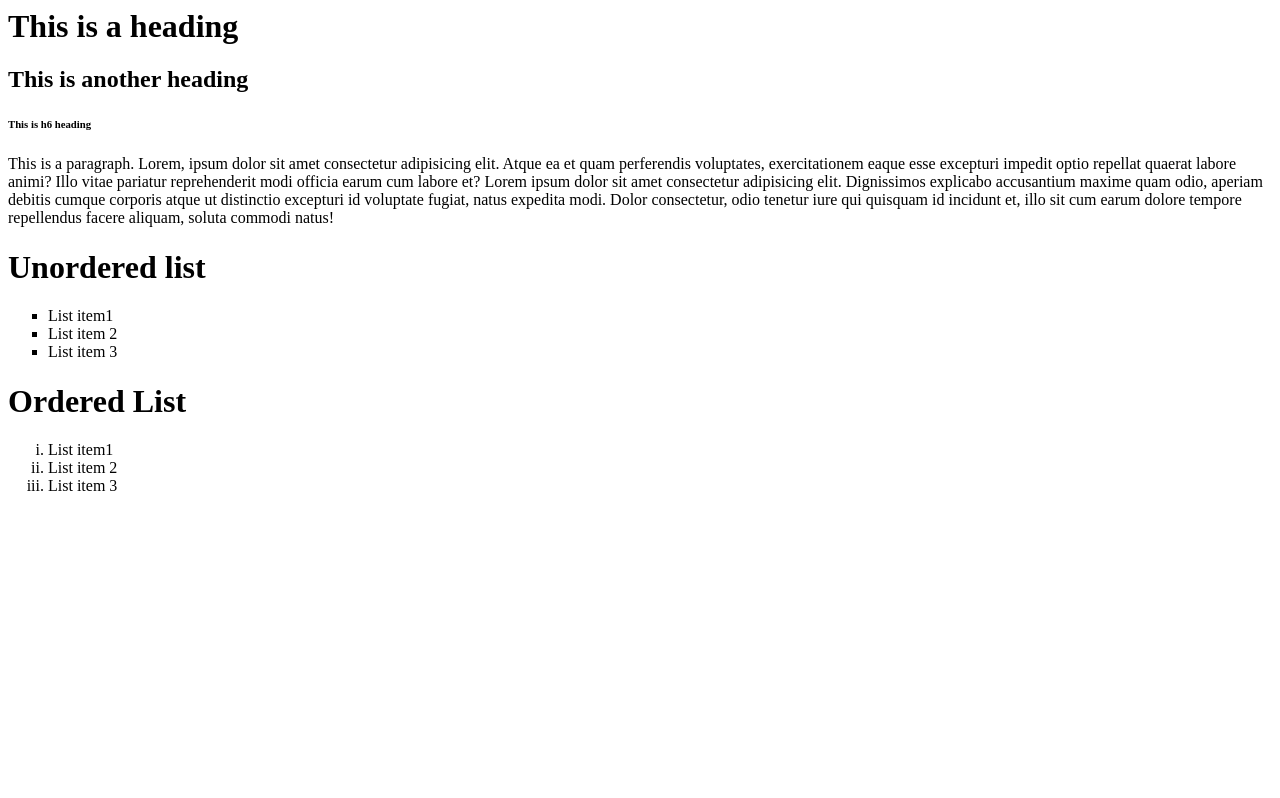
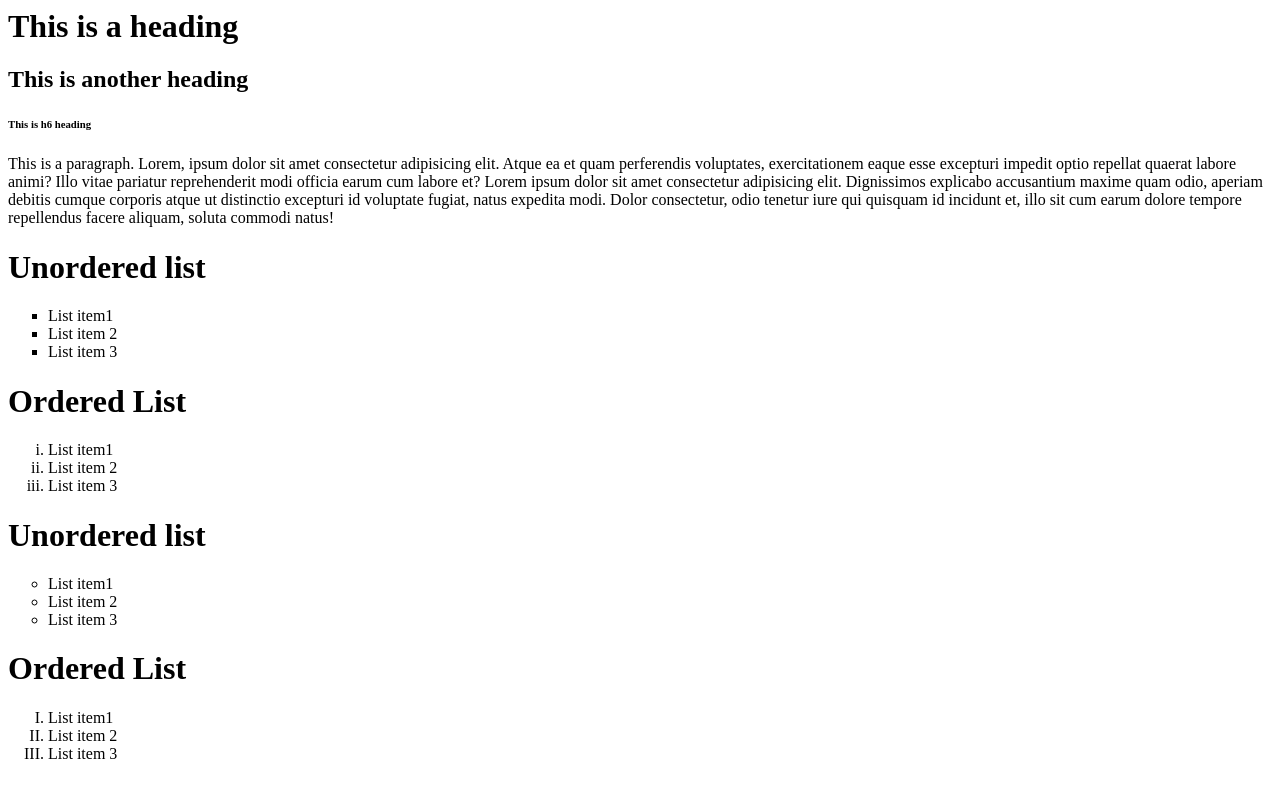
Before and after one commit to hakeemshah9846/html123, a plain HTML site: page index.html in a window 1280 px wide. Drawn offline with Linux system fonts and the light colour scheme.

Commit message:
Added more list items

```diff
--- a/index.html
+++ b/index.html
@@ -26,5 +26,22 @@
         </ol>
 
 
+
+        <h1>Unordered list</h1>
+
+        <ul type="circle">
+            <li>List item1</li>
+            <li>List item 2</li>
+            <li>List item 3</li>
+        </ul>
+
+        <h1>Ordered List</h1>
+        <ol type="I">
+            <li>List item1</li>
+            <li>List item 2</li>
+            <li>List item 3</li>
+        </ol>
+
+
     </body>
 </html>
```
